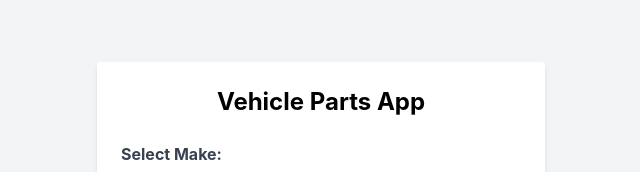
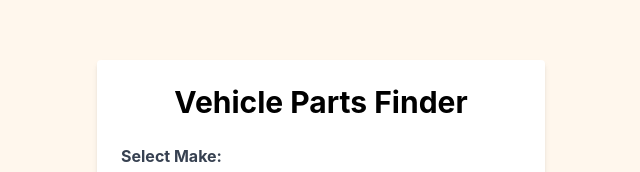
Before and after one commit to PhiPhiPham/Vehicle-Data-Webpage, a React (Create React App) app in the folder client/: page / in a window 1280 px wide. Shown: the part 154-326 px from the top of the page, without its empty margins (319-959 px from the left). Built offline with nearby package versions, Linux system fonts and the light colour scheme; no server answers.

Commit message:
Made the theme orange

```diff
--- a/client/src/components/partNumber.js
+++ b/client/src/components/partNumber.js
@@ -2,8 +2,8 @@ import React from 'react';
 
 const PartNumber = ({ partNumber }) => {
   return (
-    <div className="mt-6 p-4 bg-blue-100 border border-blue-200 rounded">
-      <p className="text-blue-800 font-bold">Part Number: {partNumber}</p>
+    <div className="mt-6 p-4 bg-orange-100 border border-orange-200 rounded">
+      <p className="text-orange-800 font-bold">Part Number: {partNumber}</p>
     </div>
   );
 };
--- a/client/src/pages/Vehicle.js
+++ b/client/src/pages/Vehicle.js
@@ -58,9 +58,9 @@ const Vehicle = () => {
   };
 
   return (
-    <div className="min-h-screen bg-gray-100 flex flex-col items-center justify-center p-4">
+    <div className="min-h-screen bg-orange-50 flex flex-col items-center justify-center p-4">
       <div className="bg-white shadow-md rounded p-6 w-full max-w-md">
-      <h1 className="text-2xl font-bold mb-6 text-center">Vehicle Parts App</h1>
+      <h1 className="text-3xl font-bold mb-6 text-center">Vehicle Parts Finder</h1>
       <Dropdown
         label="Select Make:"
         options={makes}
```
